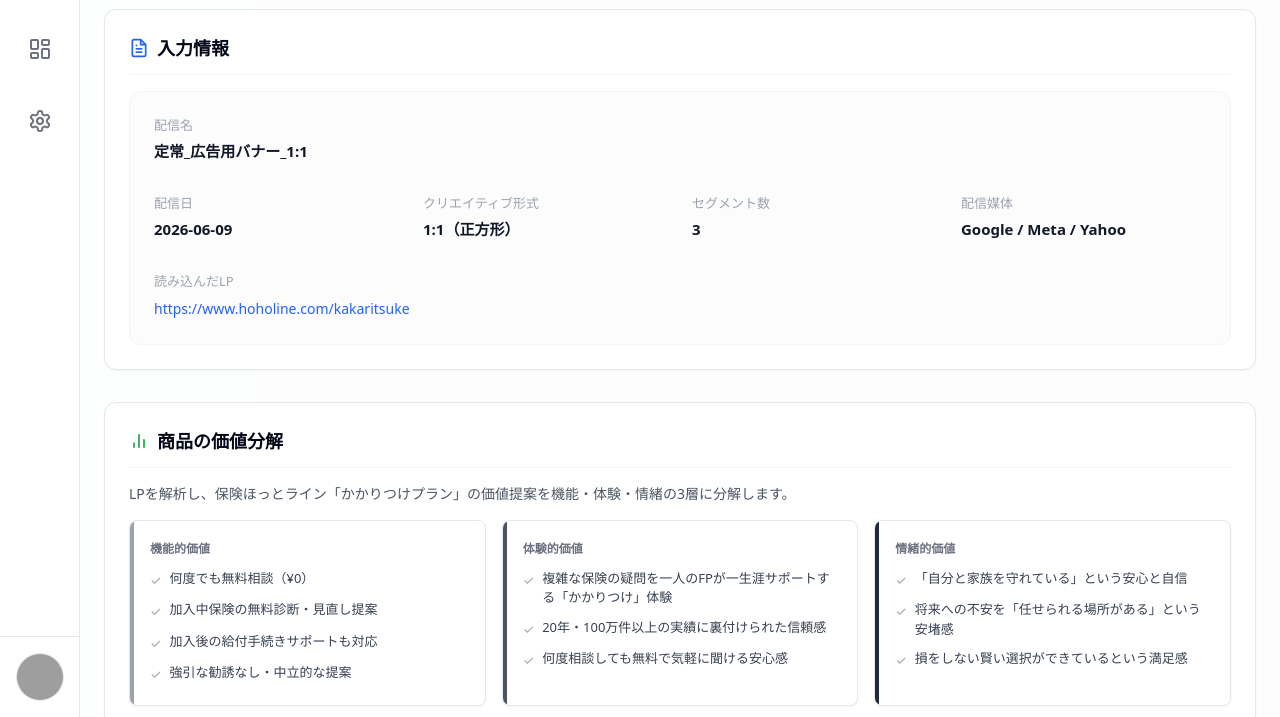
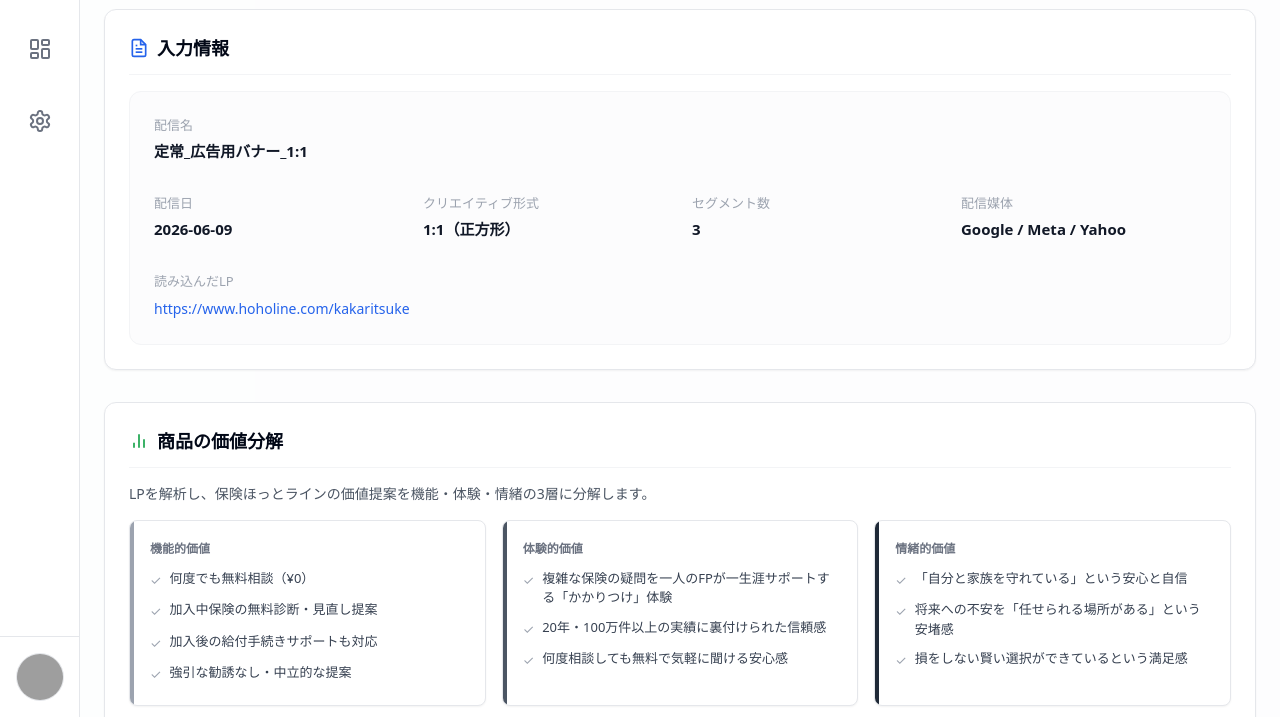
Before and after one commit to satoruegawa-dotcom/mycommunication.demo, a plain HTML site: page 詳細.html in a window 1280 px wide. Shown: the part 83-800 px from the top of the page. Drawn offline with nearby package versions, Linux system fonts and the light colour scheme; grey boxes are pictures that could not be loaded.

Commit message:
Update 詳細.html

```diff
--- a/詳細.html
+++ b/詳細.html
@@ -121,7 +121,7 @@
                         <svg xmlns="http://www.w3.org/2000/svg" width="20" height="20" viewBox="0 0 24 24" fill="none" stroke="currentColor" stroke-width="2" class="text-green-600"><line x1="18" y1="20" x2="18" y2="10"/><line x1="12" y1="20" x2="12" y2="4"/><line x1="6" y1="20" x2="6" y2="14"/></svg>
                         商品の価値分解
                     </h2>
-                    <p class="text-sm text-gray-600">LPを解析し、保険ほっとライン「かかりつけプラン」の価値提案を機能・体験・情緒の3層に分解します。</p>
+                    <p class="text-sm text-gray-600">LPを解析し、保険ほっとラインの価値提案を機能・体験・情緒の3層に分解します。</p>
 
                     <div class="grid grid-cols-1 md:grid-cols-3 gap-4 mt-2">
                         <!-- 機能的価値 -->
```
